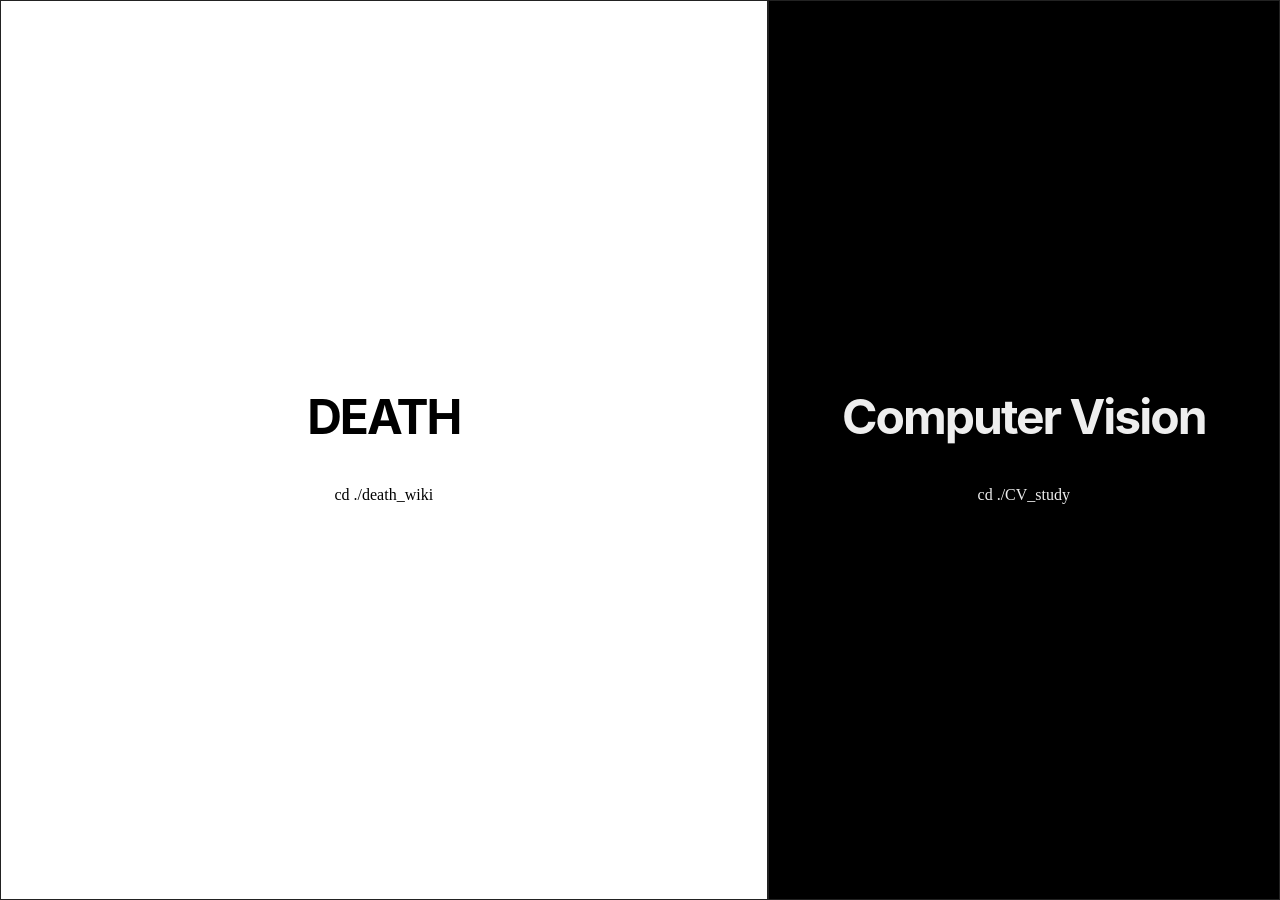
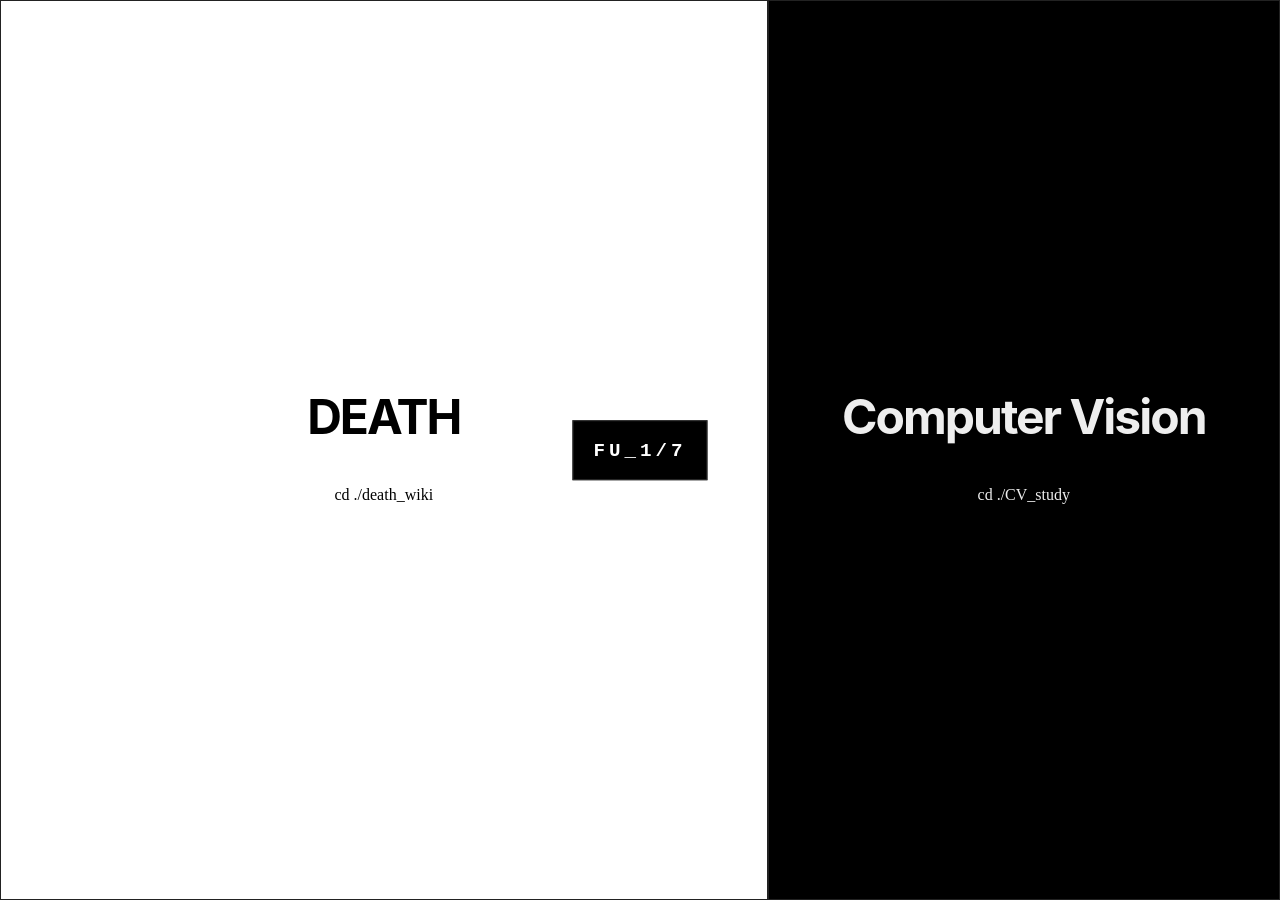
Before and after one commit to Fufu142857/fufu142857.github.io, a Jekyll site: the page built from index.md, in a window 1280 px wide. Built offline with Jekyll 4.4.1, drawn with Linux system fonts in a browser that asks for light colours; a style sheet for code colours, icons or effects is not loaded.

Commit message:
Update (Auto-committed)

```diff
--- a/assets/css/style.scss
+++ b/assets/css/style.scss
@@ -75,7 +75,30 @@ pre code {
 /* 传送门文字 */
 .portal h1 { font-size: 3rem; margin: 0; letter-spacing: -2px; }
 .portal p { font-size: 1rem; margin-top: 20px; font-family: 'Hack'; }
-.portal a { position: absolute; top:0; left:0; width:100%; height:100%; border:none; } /* 让整个块可点 */
+.portal a { position: absolute; top:0; left:0; width:100%; height:100%; border:none; }
+
+.center-anchor {
+  position: absolute;
+  top: 50%;
+  left: 50%;
+  transform: translate(-50%, -50%); /* 绝对居中 */
+  z-index: 100;
+  pointer-events: none;
+
+  /* 视觉样式 */
+  background-color: #000;
+  padding: 10px 20px;
+  border: 1px solid #333; /* 细微边框 */
+}
+
+.center-anchor span {
+  font-family: 'Hack', monospace;
+  font-weight: bold;
+  font-size: 1.2rem;
+  color: #fff;
+  letter-spacing: 4px;
+  text-transform: uppercase;
+}
 
 /* --- 内页：Vim 风格布局 --- */
 .terminal-layout {
--- a/index.md
+++ b/index.md
@@ -3,6 +3,7 @@ layout: default
 title: Home
 is_home: true
 ---
+
 
 <div class="portal-container">
   <div class="portal">
@@ -11,6 +12,10 @@ is_home: true
     <a href="{{ "/death/readme" | relative_url }}"></a>
   </div>
 
+<div class="center-anchor">
+    <span>Fu_1/7</span>
+  </div>
+
   <div class="portal">
     <h1>Computer Vision</h1>
     <p>cd ./CV_study</p>
```
